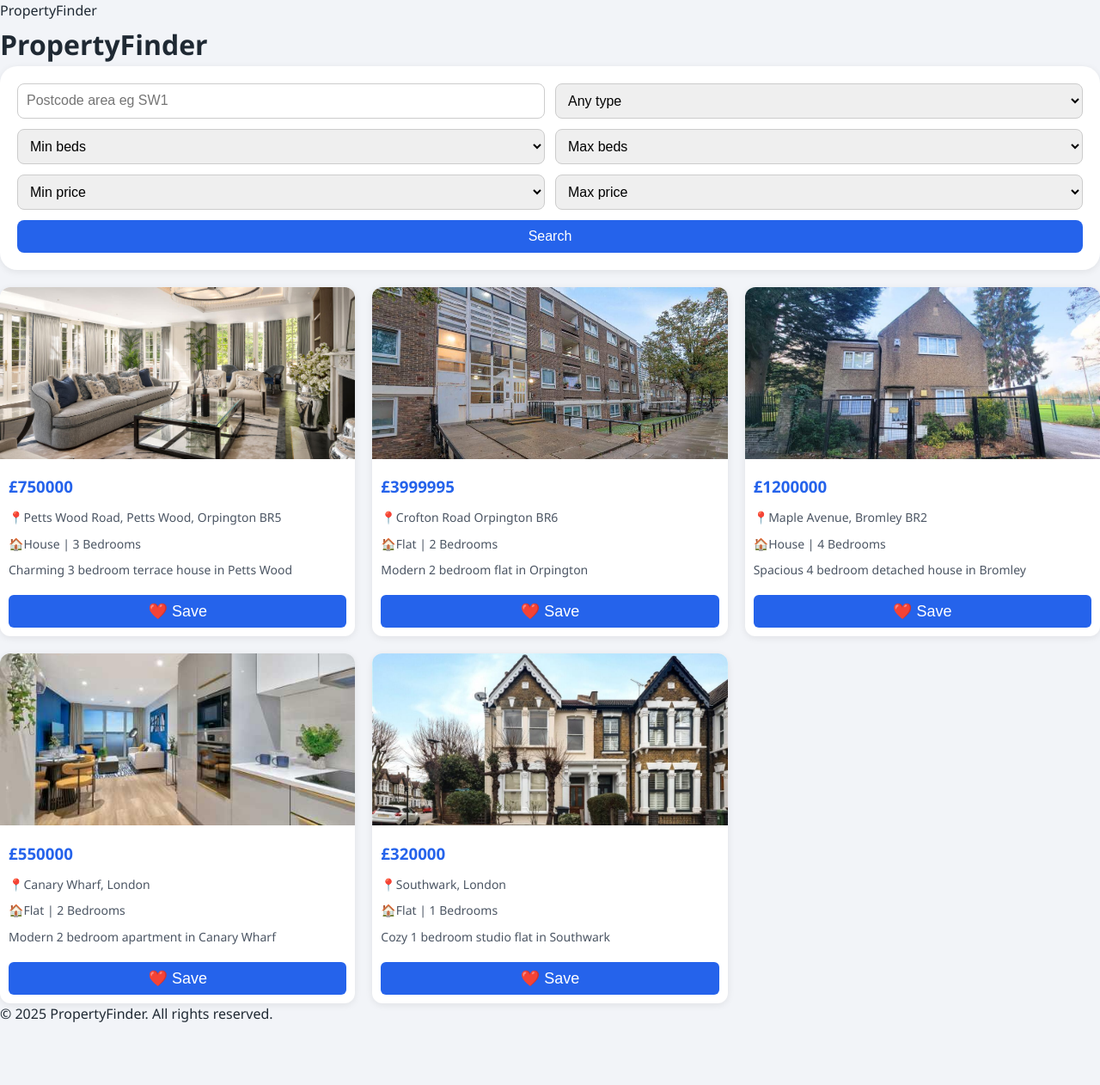
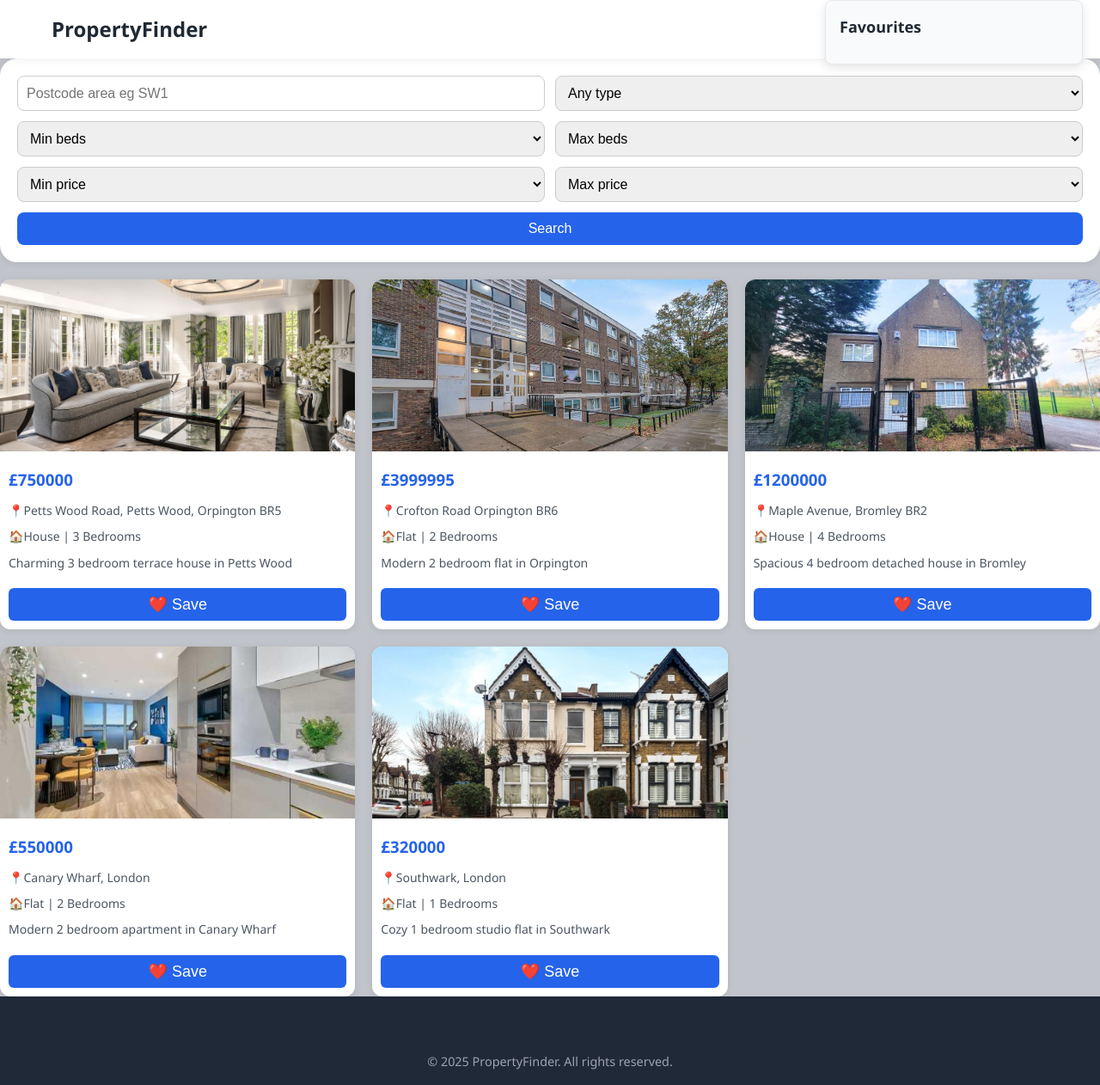
Before and after one commit to thiviru7715/ACS-CW, a React (Vite) app in the folder vite-project/: page / in a window 1280 px wide. Shown: the whole page at 86% size. Before the commit the page ends 1193 px from the top, so only its background shows below. Built offline with nearby package versions, Linux system fonts and the light colour scheme.

Commit message:
Add to Favourites Feature

```diff
--- a/vite-project/index.html
+++ b/vite-project/index.html
@@ -4,7 +4,7 @@
     <meta charset="UTF-8" />
     <link rel="icon" type="image/svg+xml" href="/vite.svg" />
     <meta name="viewport" content="width=device-width, initial-scale=1.0" />
-    <title>vite-project</title>
+    <title>PropertyFinder</title>
   </head>
   <body>
     <div id="root"></div>
--- a/vite-project/src/App.jsx
+++ b/vite-project/src/App.jsx
@@ -2,9 +2,12 @@ import { BrowserRouter, Routes, Route } from "react-router-dom";
 import SearchPage from "./pages/SearchPage";
 import PropertyPage from "./pages/PropertyPage";
 import Layout from "./components/Layout";
+import FavouritesPanel from "./components/FavouritePanel";
+import { FavouritesProvider } from "./context/FavouritesContext";
 
 function App() {
   return (
+    <FavouritesProvider>
       <BrowserRouter>
         <Routes>
           <Route path="/" element={<Layout />}>
@@ -13,6 +16,7 @@ function App() {
           </Route>
         </Routes>
       </BrowserRouter>
+      </FavouritesProvider>
   );
 }
 
--- /dev/null
+++ b/vite-project/src/components/FavouritePanel.jsx
@@ -0,0 +1,34 @@
+import { useContext } from "react";
+import { FavouritesContext } from "../context/FavouritesContext";
+
+function FavouritesPanel() {
+  const { favourites, removeFavourite, clearFavourites } =
+    useContext(FavouritesContext);
+
+  return (
+    <div
+      className="favourites-panel"
+      onDragOver={(e) => e.preventDefault()}
+      onDrop={(e) => {
+        const id = Number(e.dataTransfer.getData("propertyId"));
+        removeFavourite(id);
+      }}
+    >
+      <h3>Favourites</h3>
+
+      {favourites.map((p) => (
+        <div key={p.id} className="favourite-item">
+          <img src={p.images[0]} alt={p.title} />
+          <p>{p.title}</p>
+          <button onClick={() => removeFavourite(p.id)}>✕</button>
+        </div>
+      ))}
+
+      {favourites.length > 0 && (
+        <button onClick={clearFavourites}>Clear all</button>
+      )}
+    </div>
+  );
+}
+
+export default FavouritesPanel;
--- a/vite-project/src/components/Layout.jsx
+++ b/vite-project/src/components/Layout.jsx
@@ -6,7 +6,7 @@ const Header = () => {
         <header className="layout-header">
             <div className="header-content">
                 <Link to="/" className="logo">
-                    PropertyFinder
+                    <h2>PropertyFinder</h2>
                 </Link>
             </div>
         </header>
@@ -15,7 +15,7 @@ const Header = () => {
 const Footer = () => {
     return (
         <footer className="layout-footer">
-            <div className="footer-bottom">
+            <div className="footer">
                 <p>&copy; 2025 PropertyFinder. All rights reserved.</p>
             </div>
         </footer>
--- a/vite-project/src/components/PropertyCard.jsx
+++ b/vite-project/src/components/PropertyCard.jsx
@@ -1,6 +1,10 @@
 import { Link } from "react-router-dom";
+import { useContext } from "react";
+import { FavouritesContext } from "../context/FavouritesContext";
 
 function PropertyCard({ property }) {
+  const { addFavourite } = useContext(FavouritesContext);
+
   return (
     <>
       <div className="property-card">
@@ -13,7 +17,7 @@ function PropertyCard({ property }) {
         </Link>
         <button
           className="favourite-btn"
-            onClick={() => onFavourite(property)}
+          onClick={() => addFavourite(property)}
         >
           ❤️ Save
         </button>
--- /dev/null
+++ b/vite-project/src/context/FavouritesContext.jsx
@@ -0,0 +1,29 @@
+import { createContext, useState } from "react";
+
+export const FavouritesContext = createContext();
+
+export function FavouritesProvider({ children }) {
+  const [favourites, setFavourites] = useState([]);
+
+  const addFavourite = (property) => {
+    if (!favourites.find((p) => p.id === property.id)) {
+      setFavourites([...favourites, property]);
+    }
+  };
+
+  const removeFavourite = (id) => {
+    setFavourites(favourites.filter((p) => p.id !== id));
+  };
+
+  const clearFavourites = () => {
+    setFavourites([]);
+  };
+
+  return (
+    <FavouritesContext.Provider
+      value={{ favourites, addFavourite, removeFavourite, clearFavourites }}
+    >
+      {children}
+    </FavouritesContext.Provider>
+  );
+}
--- a/vite-project/src/pages/SearchPage.jsx
+++ b/vite-project/src/pages/SearchPage.jsx
@@ -2,6 +2,7 @@ import { useState } from "react";
 import SearchForm from "../components/SearchForm";
 import properties from "../data/properties.json";
 import PropertyCard from "../components/PropertyCard";
+import FavouritesPanel from "../components/FavouritePanel";
 
 function SearchPage() {
   const [filters, setFilters] = useState({
@@ -47,7 +48,6 @@ function SearchPage() {
 
   return (
     <div className="container">
-      <h1>PropertyFinder</h1>
 
       <SearchForm filters={filters} setFilters={setFilters} />
 
@@ -55,7 +55,9 @@ function SearchPage() {
         {filteredProperties.map((p) => (
           <PropertyCard key={p.id} property={p} />
         ))}
+
       </div>
+      <FavouritesPanel />
     </div>
   );
 }
--- a/vite-project/src/styles/main.css
+++ b/vite-project/src/styles/main.css
@@ -6,7 +6,7 @@
 
 body {
     font-family: "Segoe UI", Arial, Helvetica, sans-serif;
-    background-color: #f2f4f8;
+    background-color: #c1c4ca;
     color: #1f2933;
     line-height: 1.6;
 }
@@ -114,7 +114,7 @@ a {
 }
 
 .property-page {
-    max-width: 1000px;
+    max-width: 1100px;
     margin: auto;
     background: #ffffff;
     padding: 20px;
@@ -189,3 +189,109 @@ a {
     width: 100%;
     border-radius: 12px;
 }
+
+.layout-header {
+    background-color: #ffffff;
+    box-shadow: 0 2px 10px rgba(0, 0, 0, 0.05);
+    padding: 15px 0;
+    position: sticky;
+}
+
+.header-content {
+    display: flex;
+    justify-content: space-between;
+    align-items: center;
+    max-width: 1200px;
+    margin: 0 auto;
+    padding: 0 20px;
+}
+
+.layout-footer {
+    background-color: #1f2937;
+    color: #f3f4f6;
+    padding: 3rem 0 1rem;
+    margin-top: auto;
+
+}
+
+.footer {
+    text-align: center;
+    margin-top: 1rem;
+    color: #9ca3af;
+    font-size: 0.9rem;
+}
+
+.favourites-panel {
+  position: fixed;
+  top: 0px;
+  right: 20px;
+  width: 300px;
+  max-height: 400px;
+  overflow-y: auto;
+  background-color: #f9fafb;
+  border: 1px solid #e5e7eb;
+  border-radius: 8px;
+  padding: 16px;
+  box-shadow: 0 4px 12px rgba(0, 0, 0, 0.1);
+  z-index: 1000;
+}
+
+/* Heading */
+.favourites-panel h3 {
+  font-size: 18px;
+  margin-bottom: 12px;
+  color: #1f2933;
+}
+
+/* Favourite item */
+.favourite-item {
+  display: flex;
+  align-items: center;
+  gap: 10px;
+  margin-bottom: 12px;
+  padding-bottom: 8px;
+  border-bottom: 1px solid #e5e7eb;
+}
+
+.favourite-item img {
+  width: 60px;
+  height: 50px;
+  object-fit: cover;
+  border-radius: 6px;
+}
+
+.favourite-item p {
+  flex: 1;
+  font-size: 14px;
+  color: #374151;
+}
+
+/* Remove button */
+.favourite-item button {
+  background: none;
+  border: none;
+  font-size: 18px;
+  color: #dc2626;
+  cursor: pointer;
+}
+
+.favourite-item button:hover {
+  color: #b91c1c;
+}
+
+/* Clear all button */
+.favourites-panel > button {
+  width: 100%;
+  margin-top: 12px;
+  padding: 8px;
+  background-color: #dc2626;
+  color: #ffffff;
+  border: none;
+  border-radius: 6px;
+  font-size: 14px;
+  cursor: pointer;
+}
+
+.favourites-panel > button:hover {
+  background-color: #b91c1c;
+}
```
Lines whose indentation alone changed are shown as unchanged.
